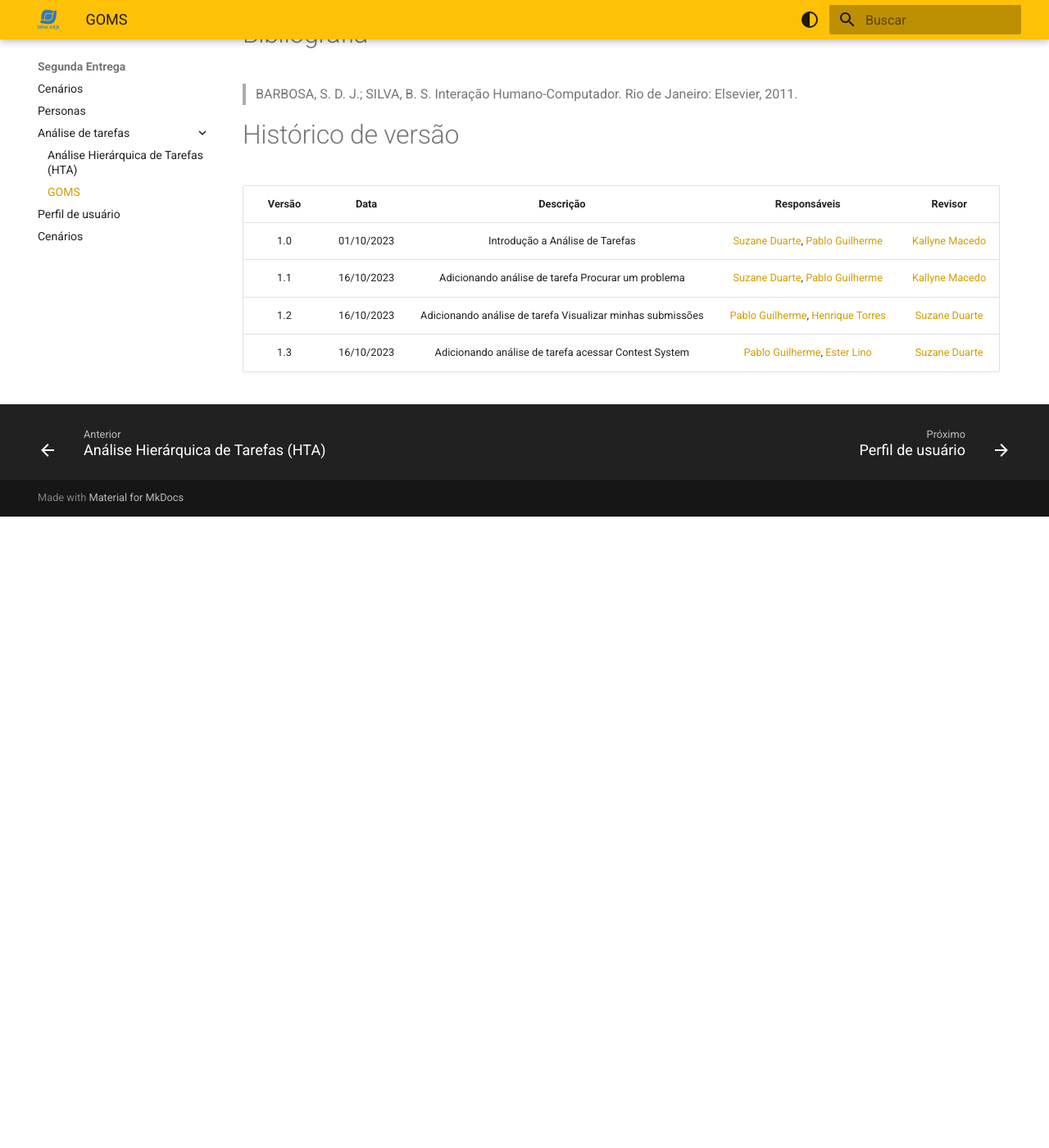
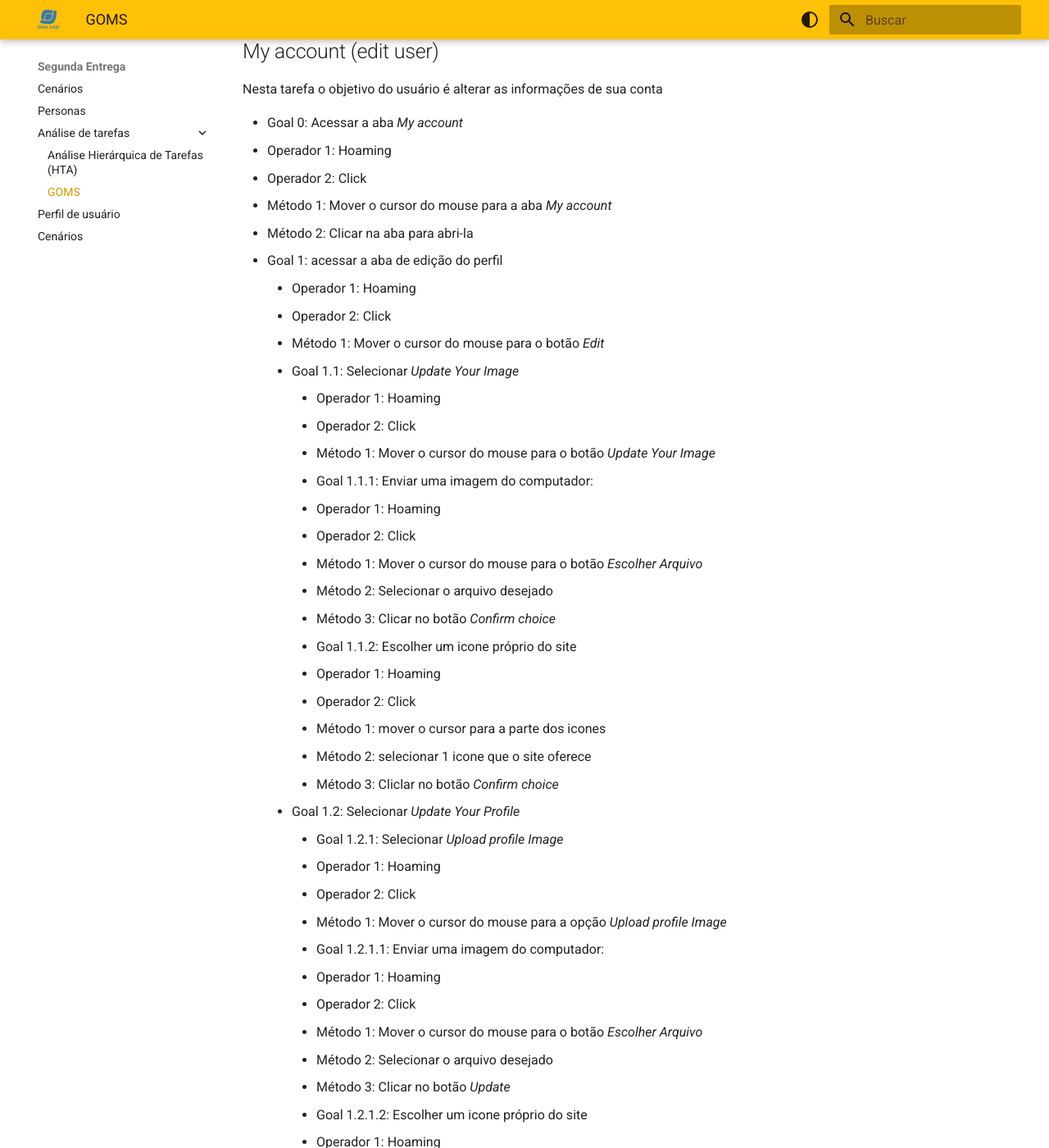
Before and after one commit to Interacao-Humano-Computador/2023.2-OnlineJudge, an MkDocs documentation site: the page built from docs/segunda-entrega/analise-tarefas/GOMS.md, in a window 1280 px wide and 1400 px high, scrolled down 5397 px. Shown: the whole window at 82% size. Built offline with MkDocs 1.6.1 and Material for MkDocs 9.7.7, drawn with Linux system fonts in a browser that asks for light colours; before the commit the page ends 6027 px from its top, so only the background shows below that; some of the changed text lies outside the part shown.

Commit message:
Adição da tarefa de edição de usuário
Co-authored-by: PabloGJBS <plabo.jbs@gmail.com>

```diff
--- a/docs/segunda-entrega/analise-tarefas/GOMS.md
+++ b/docs/segunda-entrega/analise-tarefas/GOMS.md
@@ -161,6 +161,73 @@ Nesta tarefa o objetivo é acessar a aba de *Contest System*
 <center><b>Fonte:</b> <a href="https://github.com/esteerlino">Ester Flores</a>, <a href="https://github.com/PabloGJBS">Pablo Guilherme</a></center>
 <br><br>
 
+## My account (edit user)
+
+Nesta tarefa o objetivo do usuário é alterar as informações de sua conta
+
+- Goal 0: Acessar a aba _My account_
+  - Operador 1: Hoaming
+  - Operador 2: Click
+  - Método 1: Mover o cursor do mouse para a aba _My account_
+  - Método 2: Clicar na aba para abri-la
+  - Goal 1: acessar a aba de edição do perfil
+    - Operador 1: Hoaming
+    - Operador 2: Click
+    - Método 1: Mover o cursor do mouse para o botão _Edit_
+      - Goal 1.1: Selecionar _Update Your Image_
+        - Operador 1: Hoaming
+        - Operador 2: Click
+        - Método 1: Mover o cursor do mouse para o botão _Update Your Image_
+        - Goal 1.1.1: Enviar uma imagem do computador:
+          - Operador 1: Hoaming
+          - Operador 2: Click
+          - Método 1: Mover o cursor do mouse para o botão _Escolher Arquivo_
+          - Método 2: Selecionar o arquivo desejado
+          - Método 3: Clicar no botão _Confirm choice_
+        - Goal 1.1.2: Escolher um icone próprio do site
+          - Operador 1: Hoaming
+          - Operador 2: Click
+          - Método 1: mover o cursor para a parte dos icones
+          - Método 2: selecionar 1 icone que o site oferece
+          - Método 3: Cliclar no botão _Confirm choice_
+      - Goal 1.2: Selecionar _Update Your Profile_
+        - Goal 1.2.1: Selecionar _Upload profile Image_
+        - Operador 1: Hoaming
+        - Operador 2: Click
+        - Método 1: Mover o cursor do mouse para a opção _Upload profile Image_
+        - Goal 1.2.1.1: Enviar uma imagem do computador:
+          - Operador 1: Hoaming
+          - Operador 2: Click
+          - Método 1: Mover o cursor do mouse para o botão _Escolher Arquivo_
+          - Método 2: Selecionar o arquivo desejado
+          - Método 3: Clicar no botão _Update_
+        - Goal 1.2.1.2: Escolher um icone próprio do site
+          - Operador 1: Hoaming
+          - Operador 2: Click
+          - Método 1: mover o cursor para a opção _Select image from gallery_
+          - Método 2: selecionar 1 icone que o site oferece
+          - Método 3: Cliclar no botão _Update_
+        - Goal 1.2.2: Alterar Contact Info
+          - Operador 1: Hoaming
+          - Operador 2: Click
+          - Operador 3: Data Input
+          - Método 1: Mover o cursor para o campo desejado
+          - Método 2: clicar para selecionar o campo desejado
+          - Método 3: Alterar os dados
+          - Método 4: Clicar no botão update
+        - Goal 1.2.3: Alterar Geocoding
+          - Operador 1: Hoaming
+          - Operador 2: Click
+          - Operador 3: Data Input
+          - Método 1: Mover o cursor para o campo desejado
+          - Método 2: clicar para selecionar o campo desejado
+          - Método 3: Alterar os dados
+          - Método 4: Clicar no botão update
+
+<center><b>Fonte:</b> <a href="https://github.com/luanatorress">Luana Torres</a>, <a href="https://github.com/PabloGJBS">Pablo Guilherme</a></center>
+<br><br>
+
+
 # Bibliografia
 
 > BARBOSA, S. D. J.; SILVA, B. S. Interação Humano-Computador. Rio de Janeiro: Elsevier, 2011.
@@ -173,3 +240,4 @@ Nesta tarefa o objetivo é acessar a aba de *Contest System*
 |  1.1   | 16/10/2023 |     Adicionando análise de tarefa Procurar um problema     |  [Suzane Duarte](https://github.com/suzaneduarte), [Pablo Guilherme](https://github.com/PabloGJBS)   | [Kallyne Macedo](https://github.com/kalipassos)  |
 |  1.2   | 16/10/2023 | Adicionando análise de tarefa Visualizar minhas submissões | [Pablo Guilherme](https://github.com/PabloGJBS), [Henrique Torres](https://github.com/henriqtorresl) | [Suzane Duarte](https://github.com/suzaneduarte) |
 |  1.3   | 16/10/2023 | Adicionando análise de tarefa acessar Contest System | [Pablo Guilherme](https://github.com/PabloGJBS), [Ester Lino](https://github.com/esteerlino) | [Suzane Duarte](https://github.com/suzaneduarte) |
+|  1.4   | 16/10/2023 | Adicionando análise de tarefa acessar Contest System | [Pablo Guilherme](https://github.com/PabloGJBS), [Luana Torres](https://github.com/luanatorress) | [Suzane Duarte](https://github.com/suzaneduarte) |
```
Also changed, not shown: docs/segunda-entrega/aspectos-eticos.md (+4 -6 lines), docs/assets/images/termo-consentimento.jpg (added), docs/assets/images/termo_de_consentimento.png (deleted).
